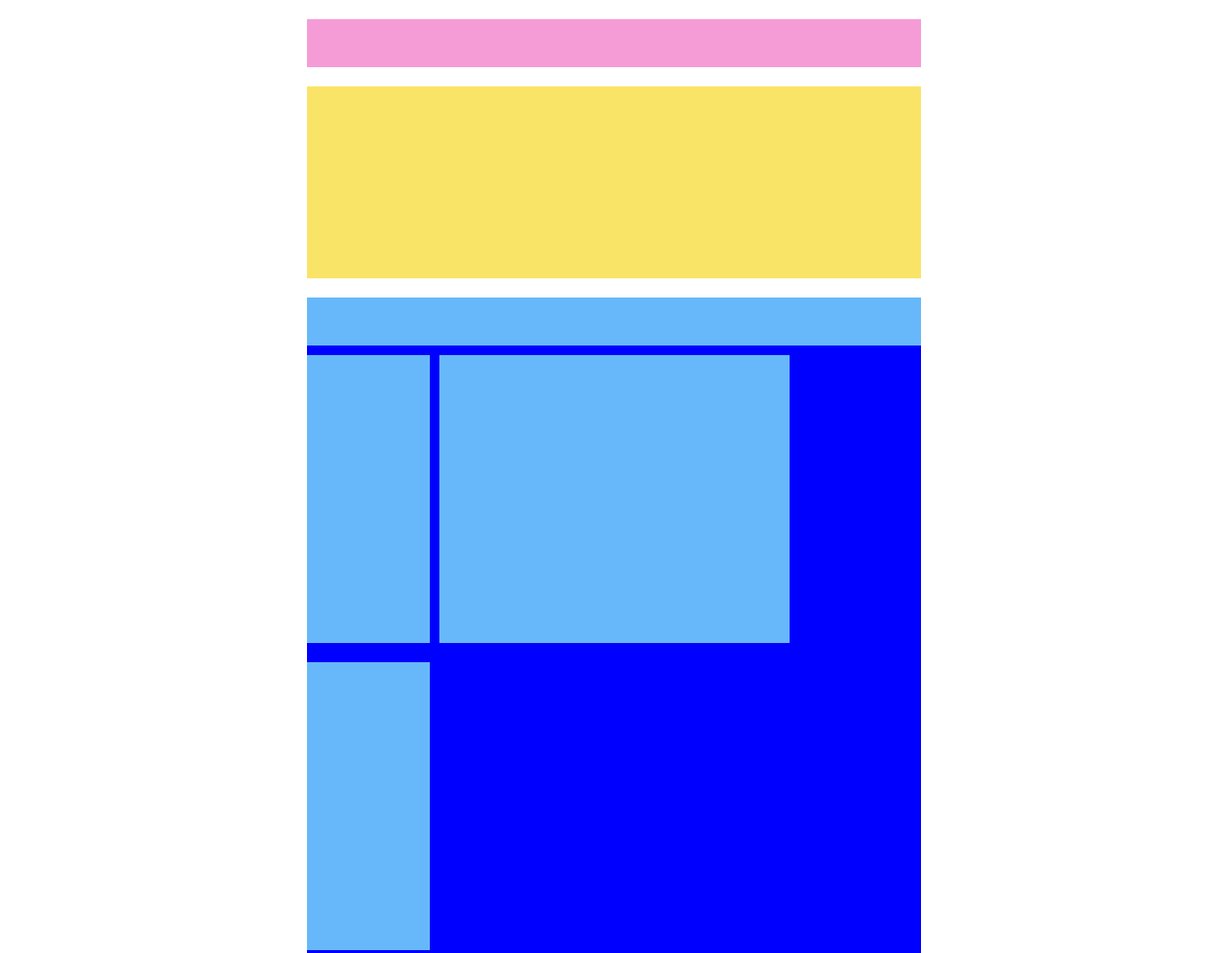
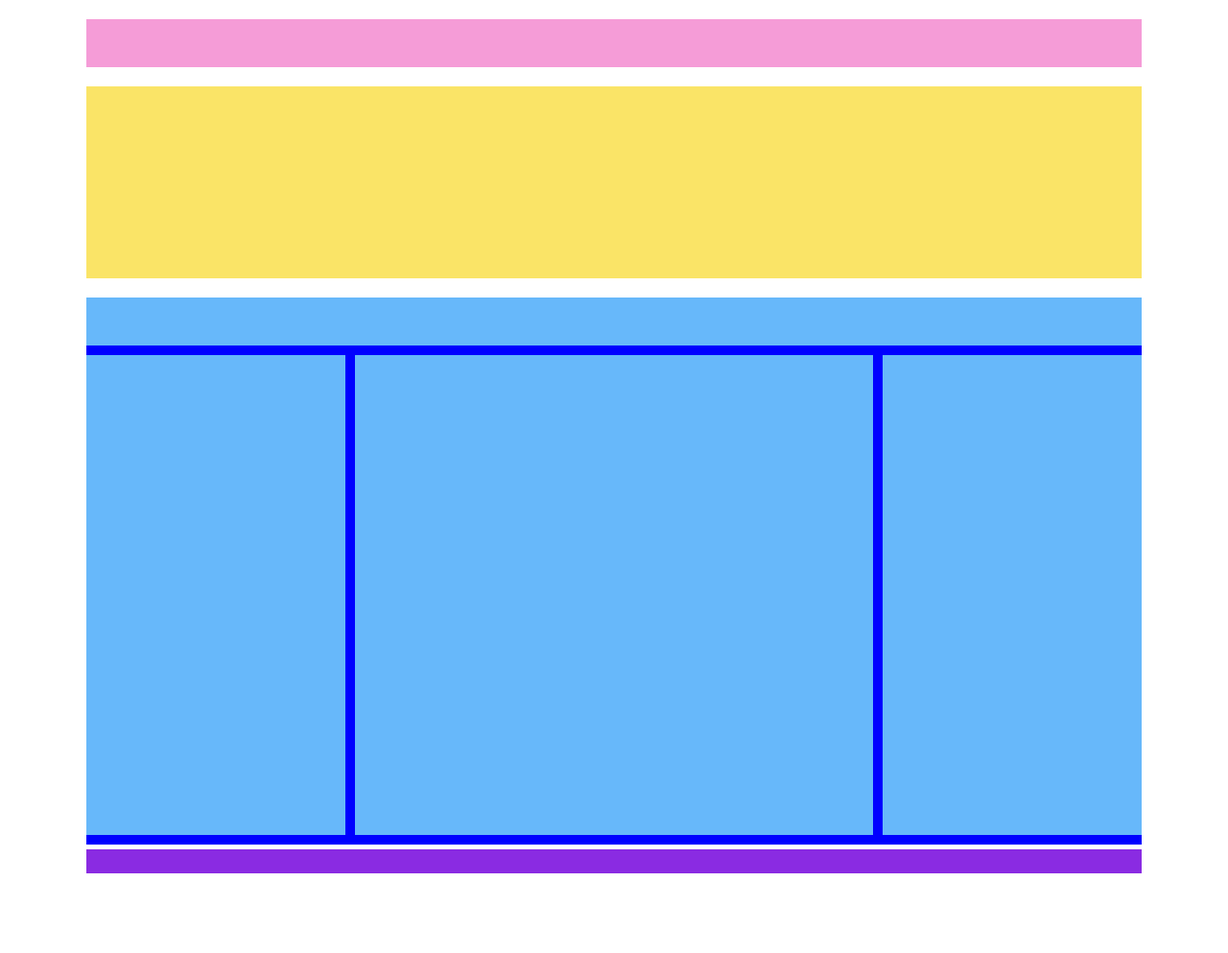
Before and after one commit to giocio97/htmlcss-struttura-wp, a plain HTML site: page index.html in a window 1280 px wide. Shown: the top 993 px of the page at 96% size. After the commit the page ends 925 px from the top, so only its background shows below. Drawn offline with Linux system fonts and the light colour scheme.

Commit message:
ultima modifica

```diff
--- a/css/style.css
+++ b/css/style.css
@@ -11,7 +11,7 @@
 }
 
 #box{
-    width: 50%;
+    width: 1100px;
     margin-top:20px;
     margin-bottom: 15px;
     margin-right: auto;
@@ -80,40 +80,43 @@ footer{
 .colonna{
     float: left;
     margin-top: 10px;
+    margin-bottom: 10px;
 
-    margin-bottom: 10px;
+    /* debug */
+   height: 500px;
+
 
 }
 
 .prima.colonna {
-    width: 20%;
+    width: 270px;
     margin-right: 10px;
 
 
    /* debug */
-   height: 300px;
+
    background-color: rgb(103, 184, 250);
 
 }
 
 .seconda.colonna {
-    width: 57%;
+    width: 540px;
    margin-right: 10px;
 
 
    /* debug */
-   height: 300px;
+
    background-color: rgb(103, 184, 250);
 
 }
 
 .terza.colonna {
-    width: 20%;
-
+    width: 270px;
+    float: right;
 
 
    /* debug */
-   height: 300px;
+
    background-color: rgb(103, 184, 250);
 
 }
```
